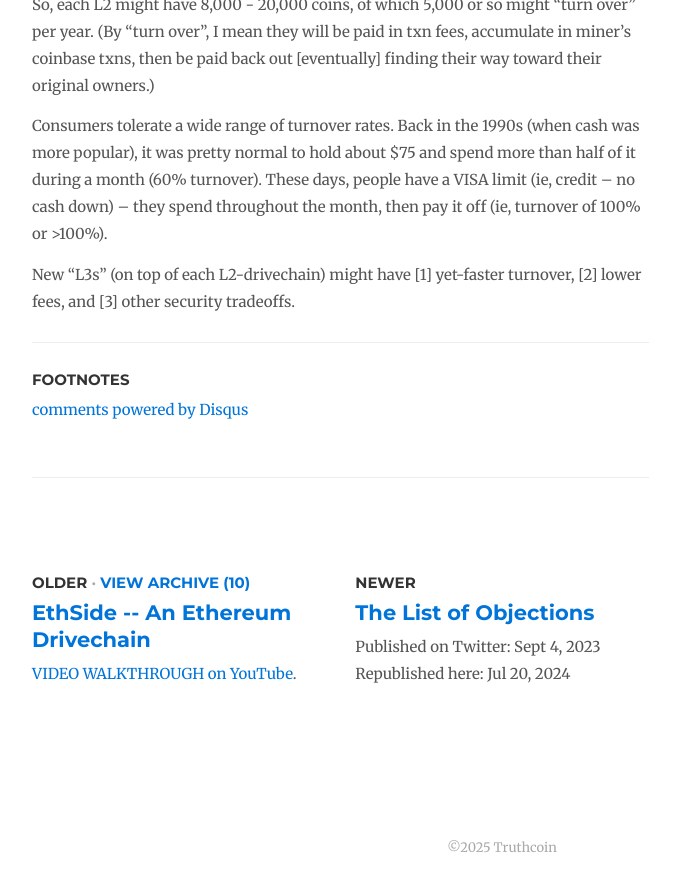
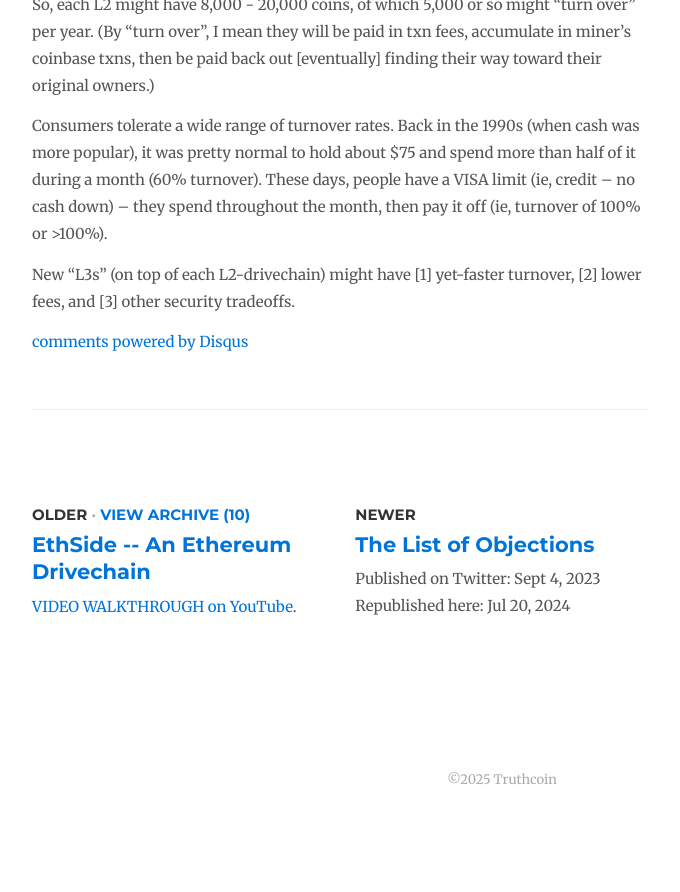
Before and after one commit to drivechain-project/drivechain.info, a Jekyll site: the page built from _posts/2023-09-09-fees.md, in a window 1280 px wide and 900 px high, scrolled down 3360 px. Shown: the top 892 px of the window, without its empty margins (138-818 px from the left). Built offline with Jekyll 4.4.1, drawn with Linux system fonts in a browser that asks for light colours; comment, search, counter and statistics services are not loaded; after the commit the page ends 4192 px from its top, so only the background shows below that.

Commit message:
revert mistake
I had added this to the wrong article, yesterday

```diff
--- a/_posts/2023-09-09-fees.md
+++ b/_posts/2023-09-09-fees.md
@@ -111,7 +111,3 @@ So, each L2 might have 8,000 - 20,000 coins, of which 5,000 or so might "turn ov
 Consumers tolerate a wide range of turnover rates. Back in the 1990s (when cash was more popular), it was pretty normal to hold about $75 and spend more than half of it during a month (60% turnover). These days, people have a VISA limit (ie, credit -- no cash down) -- they spend throughout the month, then pay it off (ie, turnover of 100% or >100%).
 
 New "L3s" (on top of each L2-drivechain) might have [1] yet-faster turnover, [2] lower fees, and [3] other security tradeoffs.
-
----
-
-### Footnotes
```
